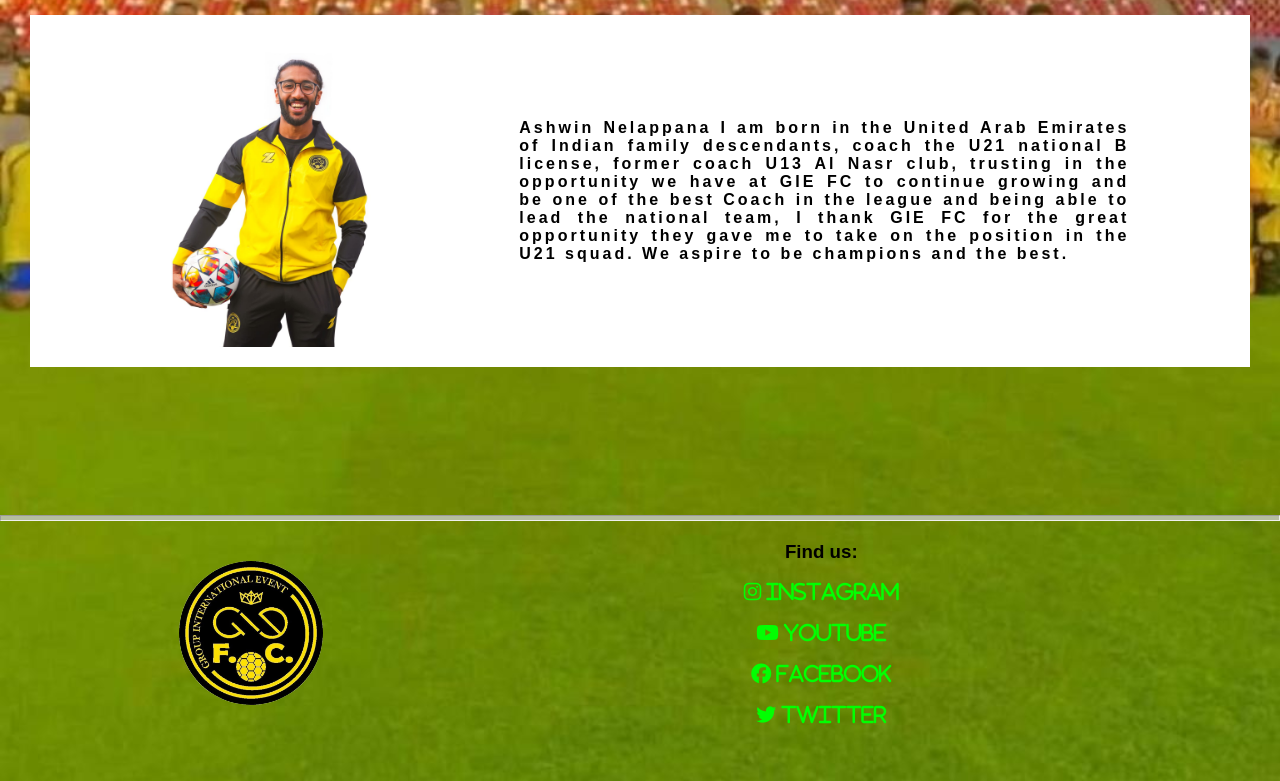
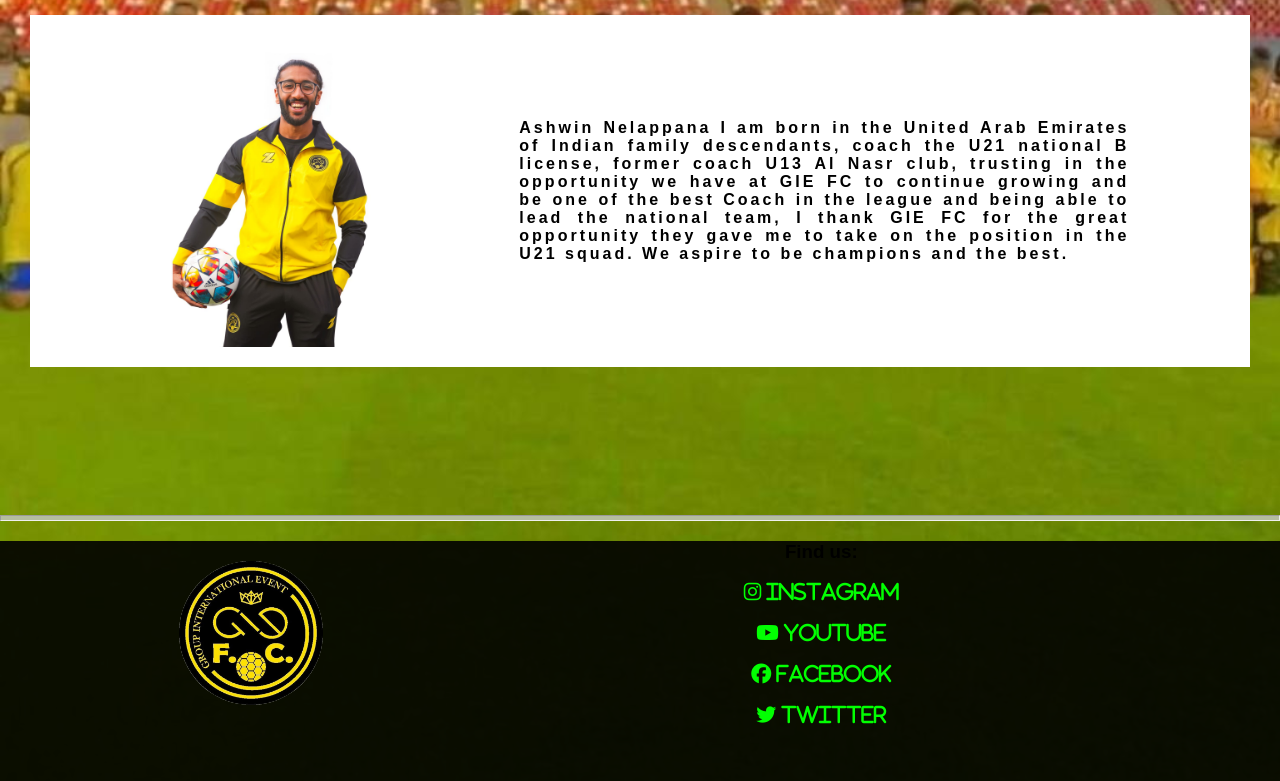
Before and after one commit to mbarreto1988/proyecto_gie_fc, a website: page views/index.html in a window 1280 px wide. Shown: the part 1689-2470 px from the top of the page. Drawn offline with nearby package versions, Linux system fonts and the light colour scheme; files that its build step writes are made by us from their sources; files whose address does not match are found by name.

Commit message:
make it better

```diff
--- a/public/css/style.css
+++ b/public/css/style.css
@@ -379,7 +379,7 @@ hr {
     display: flex;
     justify-content: space-evenly;
     flex-wrap: wrap;
-
+    background-color: rgb(0 0 0 / 90%);
 }
 
 .footer_logo img {
```
